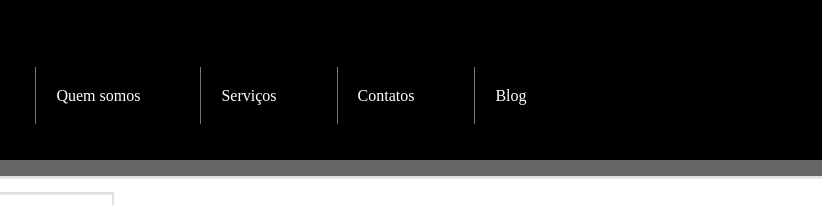
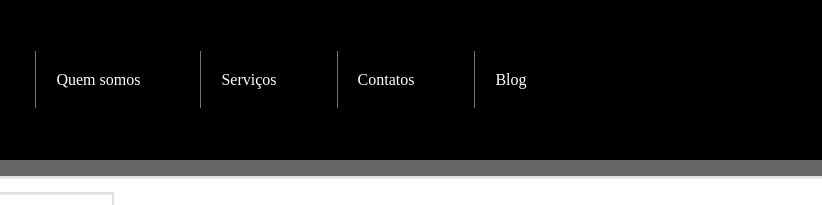
Before and after one commit to gladosn07/StrongWay, a website: page index.html in a window 1280 px wide. Shown: the top 205 px of the page, 458-1280 px from the left. Drawn offline with Linux system fonts and the light colour scheme.

Commit message:
Update styles.css

```diff
--- a/styles.css
+++ b/styles.css
@@ -19,6 +19,10 @@ header {
     justify-content: center;
 }
 
+.list {
+    height: 100%;
+}
+
 .logo {
     margin: 2rem 10rem 0 0;
 }
@@ -28,7 +32,6 @@ header {
     height: 20vh;
     align-items: center;
     justify-content: center;
-    margin-top: 2rem;
     margin-right: 10rem;
 }
 
```
